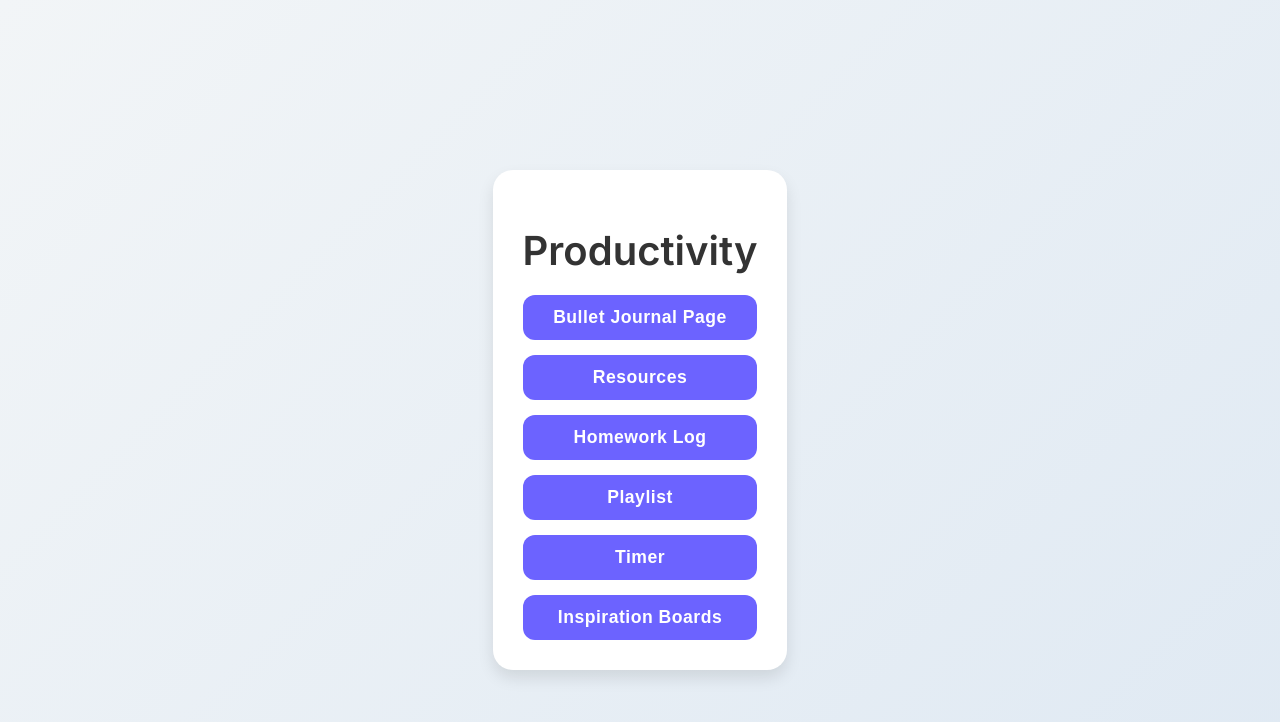
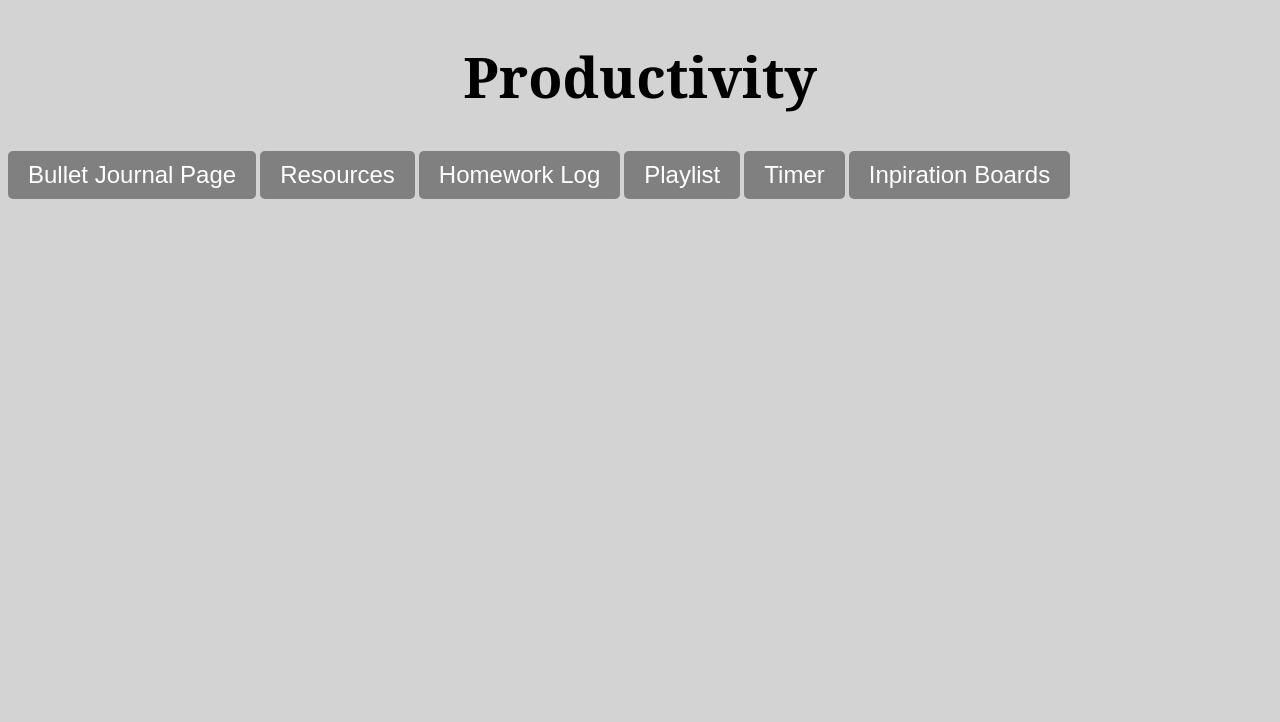
Before and after one commit to jacquelines11/jacquelines11.github.io, a plain HTML site: page prod_page.html in a window 1280 px wide. Drawn offline with Linux system fonts and the light colour scheme.

Commit message:
Update prod_page.html

```diff
--- a/prod_page.html
+++ b/prod_page.html
@@ -1,91 +1,74 @@
 <!DOCTYPE html>
 <html lang="en">
+<html>
 <head>
-  <meta charset="UTF-8" />
-  <meta name="viewport" content="width=device-width, initial-scale=1.0" />
-  <title>~ Productivity ~</title>
-
-  <!-- Google Font for clean, modern typography -->
-  <link href="https://fonts.googleapis.com/css2?family=Inter:wght@400;600&display=swap" rel="stylesheet">
-
+<title>  ~ productivity ~ </title>
  <style>
-    body {
-      margin: 0;
-      font-family: 'Inter', sans-serif;
-      background: linear-gradient(135deg, #f2f5f7, #dfe9f3);
-      display: flex;
-      justify-content: center;
-      align-items: center;
-      min-height: 100vh;
-      padding: 20px;
+.bone button {
+    padding: 10px 20px;
+    font-size: 1.5em;
+    background-color: gray;
+    color: white;
+    border: none;
+    border-radius: 5px;
+    cursor: pointer;
+    transition: background-color 0.3s ease;
 }
 
-    .container {
-      text-align: center;
-      max-width: 500px;
-      background: white;
-      padding: 30px;
-      border-radius: 20px;
-      box-shadow: 0 8px 16px rgba(0,0,0,0.1);
-    }
-
-    h1 {
-      font-size: 2.5rem;
-      margin-bottom: 20px;
-      color: #333;
-    }
-
-    .button-group {
-      display: flex;
-      flex-direction: column;
-      gap: 15px;
-      margin-top: 20px;
-    }
-
-    .button-group button {
-      padding: 12px 20px;
-      font-size: 1.1rem;
-      background-color: #6c63ff;
-      color: white;
-      border: none;
-      border-radius: 12px;
-      cursor: pointer;
-      transition: background-color 0.3s, transform 0.2s, box-shadow 0.3s;
-      font-weight: 600;
-      letter-spacing: 0.5px;
-    }
-
-    .button-group button:hover {
-      background-color: #5851db;
-      transform: translateY(-3px);
-      box-shadow: 0 6px 12px rgba(0,0,0,0.15);
-    }
-
-    @media (max-width: 500px) {
-      h1 {
-        font-size: 2rem;
-      }
+.bone button:hover {
+    background-color: darkgray;
 }
     </style>
 </head>
 
-<body>
-  <div class="container">
-    <h1>Productivity</h1>
-    <div class="button-group">
-      <button onclick="redirectToURL('https://bulletjournal.com/')">Bullet Journal Page</button>
-      <button onclick="redirectToURL('https://www.usa.edu/blog/study-techniques/')">Resources</button>
-      <button onclick="redirectToURL('hwLog.html')">Homework Log</button>
-      <button onclick="redirectToURL('Playlist_page.html')">Playlist</button>
-      <button onclick="redirectToURL('theTimer.html')">Timer</button>
-      <button onclick="redirectToURL('Inspo_board.html')">Inspiration Boards</button>
-    </div>
+<body style="background-color:lightgray;">
+<h1 style="text-align:center;font-family: Georgia, serif;font-size: 350%;"> Productivity </h1>
+
+<!--<h2 style="text-align:center;font-family: Georgia, serif;"> This is a page where you'll get info about productivity,methods,inpiration and so much more!</h2> -->
+</p>
+
+
+<div class="bone">
+  <button onclick="redirectToURL()">Bullet Journal Page</button>
+  <button onclick="redirectToURL2()">Resources</button>
+  <button onclick="redirectToURL3()">Homework Log</button>
+  <button onclick="redirectToURL4()">Playlist</button>
+  <button onclick="redirectToURL5()">Timer</button>
+  <button onclick="redirectToURL6()">Inpiration Boards</button>
 </div>
 
 <script>
-    function redirectToURL(url) {
+function redirectToURL() {
+  const url = 'https://bulletjournal.com/'; // Change this to your desired URL
   window.open(url, '_blank');
 }
+function redirectToURL2(){
+  const url = 'https://www.usa.edu/blog/study-techniques/';
+  window.open(url, '_blank');
+}
+
+function redirectToURL3(){
+  const url = 'hwLog.html';
+  window.open(url, '_blank');
+}
+function redirectToURL4(){
+  const url = 'Playlist_page.html';
+  window.open(url, '_blank');
+}
+
+function redirectToURL5(){
+  const url = 'theTimer.html';
+  window.open(url, '_blank');
+}
+
+function redirectToURL6(){
+  const url = 'Inspo_board.html';
+  window.open(url, '_blank');
+}
+
+
 </script>
+
+
 </body>
 </html>
```
Lines whose indentation alone changed are shown as unchanged.
